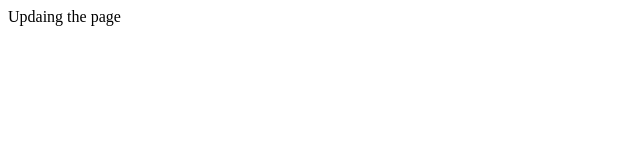
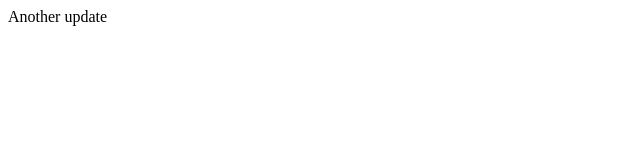
Before and after one commit to cptapp/test, a plain HTML site: page index.html in a window 1280 px wide. Shown: the full height of the page, 0-640 px from the left. Drawn offline with Linux system fonts and the light colour scheme.

Commit message:
third commit

```diff
--- a/index.html
+++ b/index.html
@@ -7,6 +7,6 @@
     <title>Document</title>
   </head>
   <body>
-    Updaing the page
+    Another update
   </body>
 </html>
```
